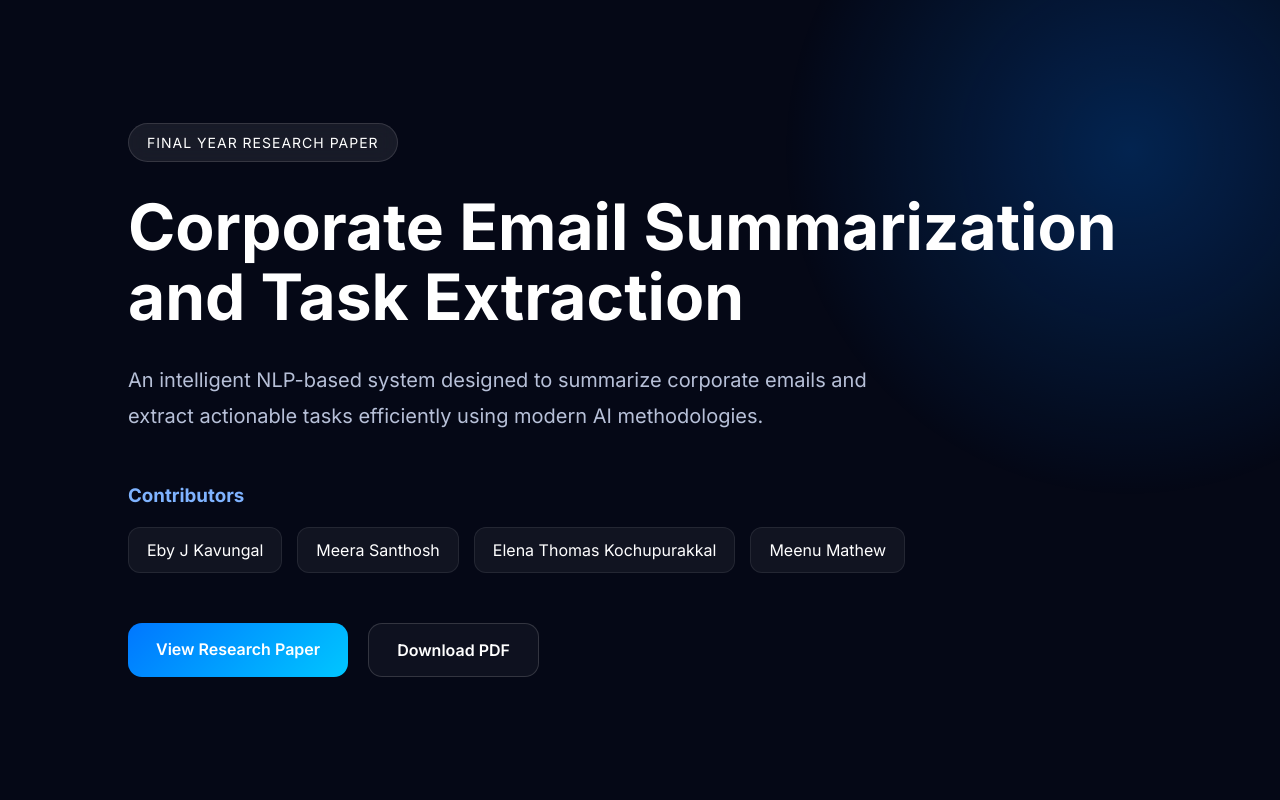
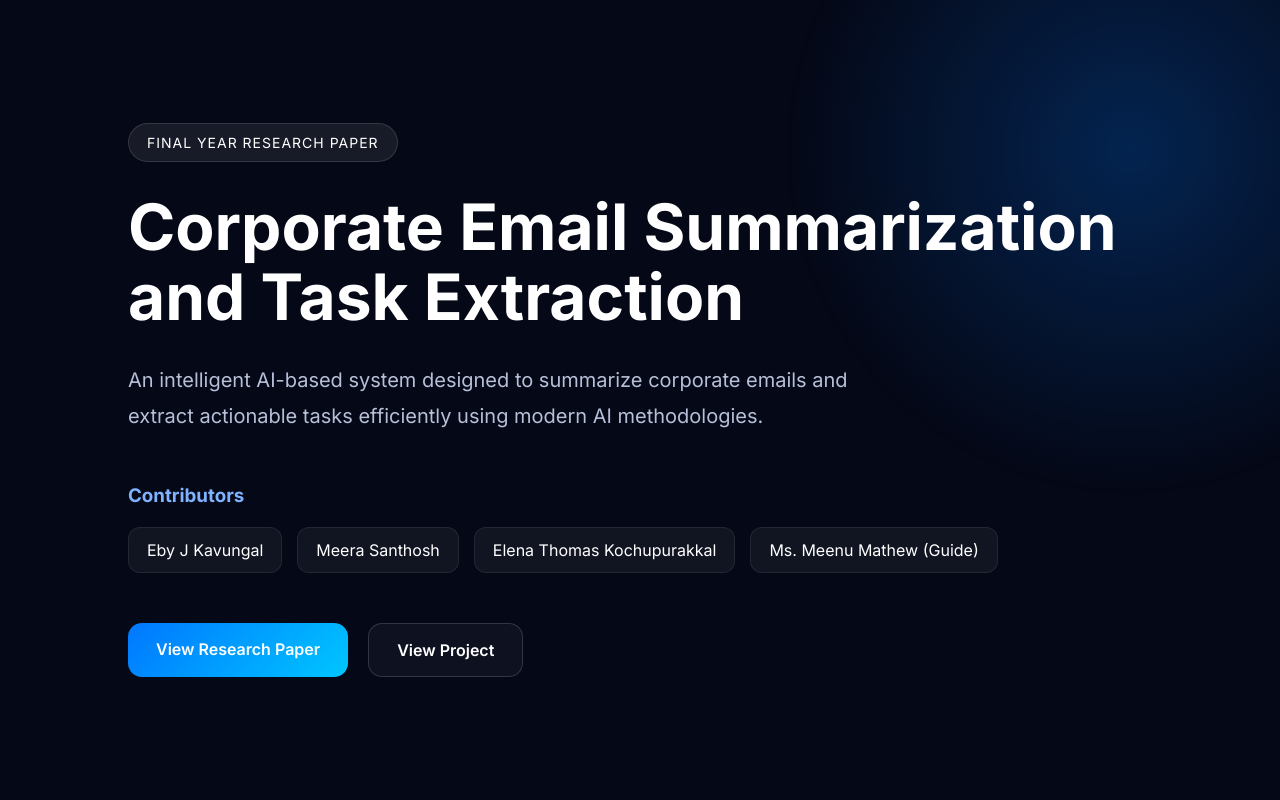
Before and after one commit to EbyJK/Research-paper, a plain HTML site: page index.html in a window 1280 px wide. Shown: the top 800 px of the page. Drawn offline with Linux system fonts and the light colour scheme.

Commit message:
updated index.html

```diff
--- a/index.html
+++ b/index.html
@@ -27,7 +27,7 @@
         </h1>
 
         <p class="subtitle">
-            An intelligent NLP-based system designed to summarize corporate emails
+            An intelligent AI-based system designed to summarize corporate emails
             and extract actionable tasks efficiently using modern AI methodologies.
         </p>
 
@@ -38,7 +38,7 @@
                 <span>Eby J Kavungal</span>
                 <span>Meera Santhosh</span>
                 <span>Elena Thomas Kochupurakkal</span>
-                <span>Meenu Mathew</span>
+                <span>Ms. Meenu Mathew (Guide)</span>
             </div>
         </div>
 
@@ -48,8 +48,8 @@
                 View Research Paper
             </a>
 
-            <a href="research-paper.pdf" download class="secondary-btn">
-                Download PDF
+            <a href="https://github.com/EbyJK/Gp15_Project" download class="secondary-btn">
+                View Project
             </a>
 
         </div>
```
